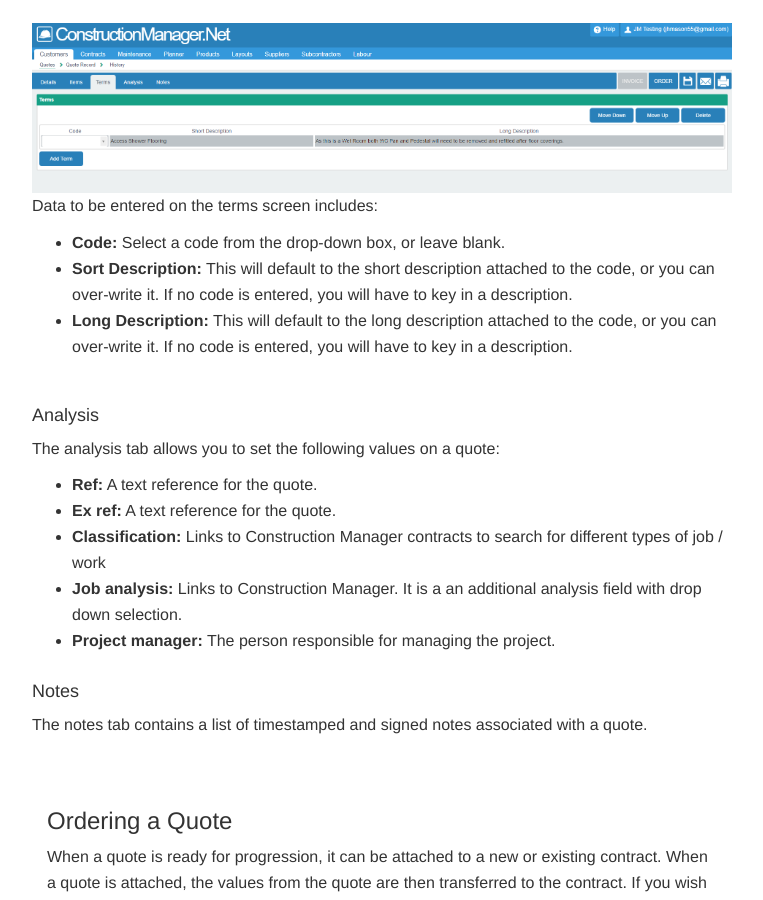
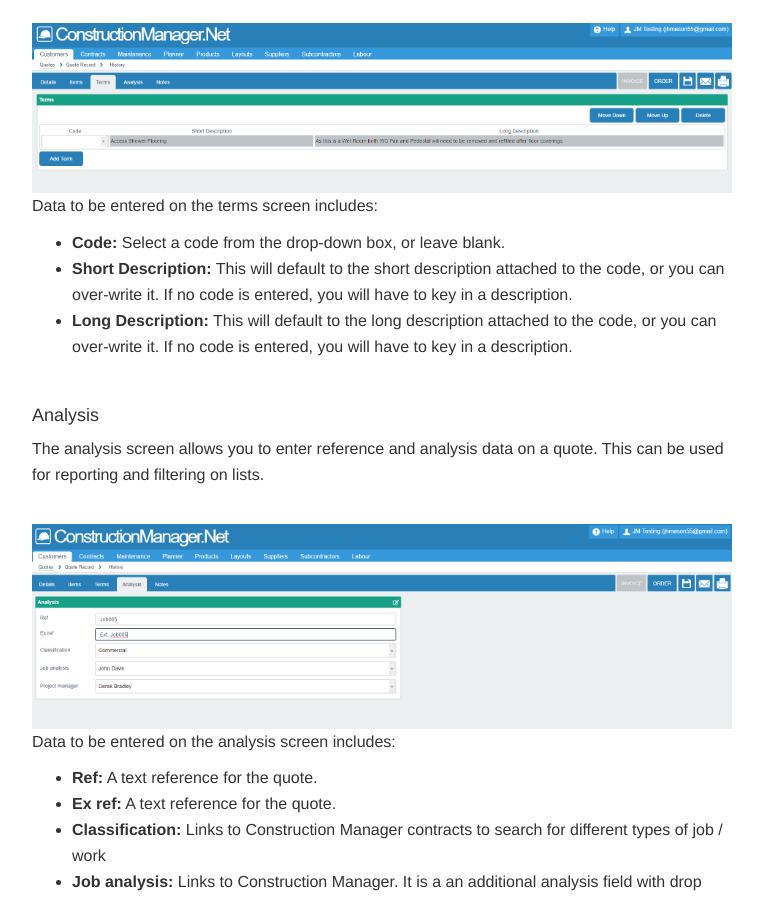
Before and after one commit to JNCSolutions/ConstructionManagerDocs, a Jekyll site: the page built from quotes.html, in a window 1280 px wide and 900 px high, scrolled down 3930 px. Shown: the whole window, without its empty margins (258-1021 px from the left). Built offline with Jekyll 4.4.1, drawn with Linux system fonts in a browser that asks for light colours.

Commit message:
Update quotes.html

```diff
--- a/quotes.html
+++ b/quotes.html
@@ -151,6 +151,7 @@ title: Quotes
      <br>
         <img src="img/Save_Button.PNG" style="width: 10%; height: 10%">
       <br> <br>
+
     <h4 id="terms-tab">Terms</h4>
 
     <p>Terms are similar to Items, except they do not have costs associated with them.
@@ -162,7 +163,7 @@ title: Quotes
     <p>Data to be entered on the terms screen includes:
       <ul>
         <li><b>Code:</b>              Select a code from the drop-down box, or leave blank.
-        <li><b>Sort Description:</b>  This will default to the short description attached to the code, or you can over-write it.
+        <li><b>Short Description:</b>  This will default to the short description attached to the code, or you can over-write it.
                                       If no code is entered, you will have to key in a description.</li>
         <li><b>Long Description:</b>  This will default to the long description attached to the code, or you can over-write it.
                                       If no code is entered, you will have to key in a description.</li>
@@ -173,14 +174,18 @@ title: Quotes
 
     <h4 id="analysis-tab">Analysis</h4>
 
-    <p>The analysis tab allows you to set the following values on a quote:
-
-    <ul>
-      <li><strong>Ref:</strong> A text reference for the quote.</li>
-      <li><strong>Ex ref:</strong> A text reference for the quote.</li>
-      <li><strong>Classification:</strong> Links to Construction Manager contracts to search for different types of job / work</li>
-      <li><strong>Job analysis:</strong> Links to Construction Manager. It is a an additional analysis field with drop down selection.</li>
-      <li><strong>Project manager:</strong> The person responsible for managing the project.</li>
+    <p>The analysis screen allows you to enter reference and analysis data on a quote.
+        This can be used for reporting and filtering on lists.</p>
+     <br>
+      <img src="img/Quotes_Analysis.PNG" style="width: 100%;">
+    <br>
+    <p>Data to be entered on the analysis screen includes:
+      <ul>
+      <li><b>Ref:</b> A text reference for the quote.</li>
+      <li><b>Ex ref:</b> A text reference for the quote.</li>
+      <li><b>Classification:</b> Links to Construction Manager contracts to search for different types of job / work</li>
+      <li><b>Job analysis:</b> Links to Construction Manager. It is a an additional analysis field with drop down selection.</li>
+      <li><b>Project manager:</b> The person responsible for managing the project.</li>
     </ul></p>
 
     <h4 id="notes-tab">Notes</h4>
```
